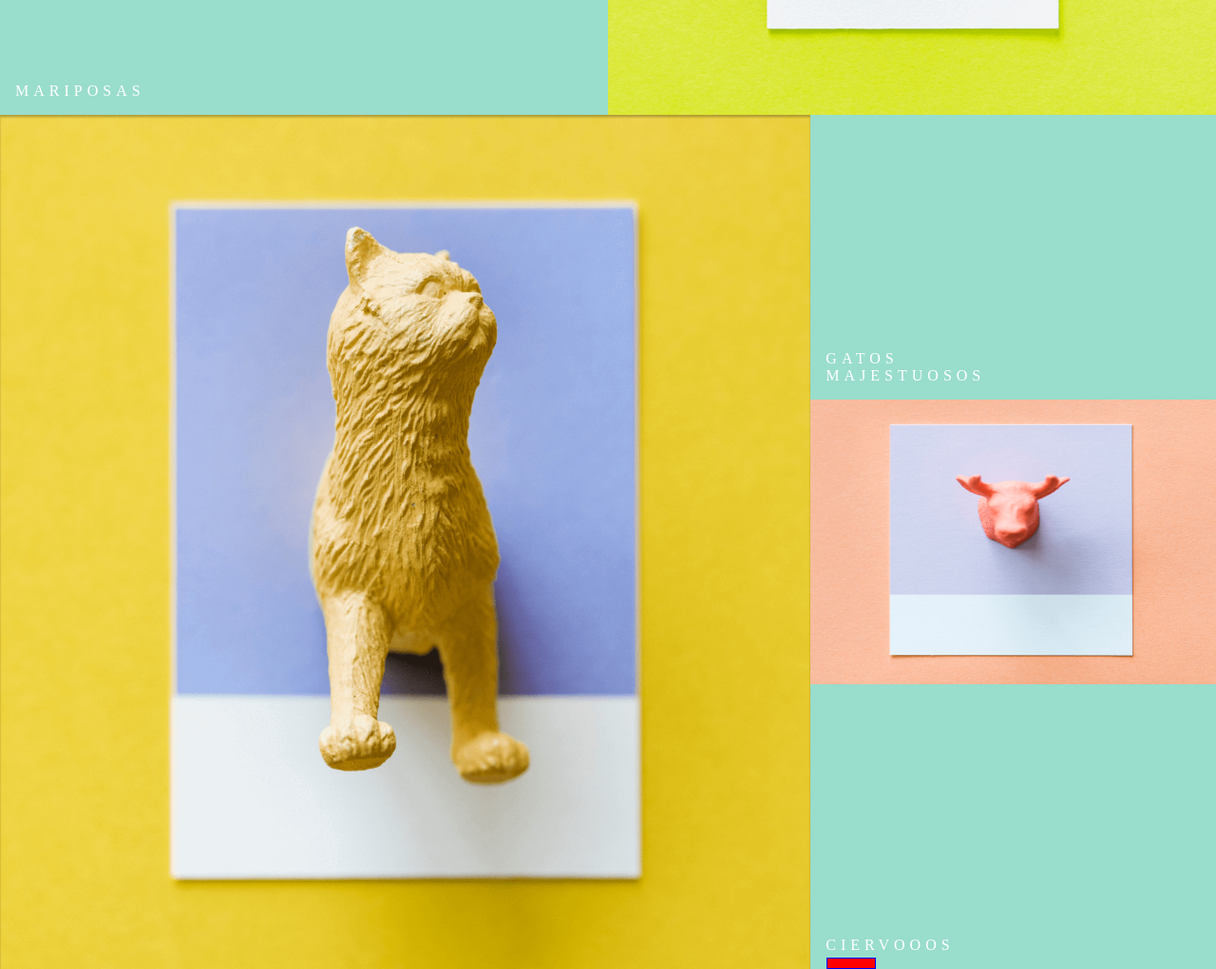
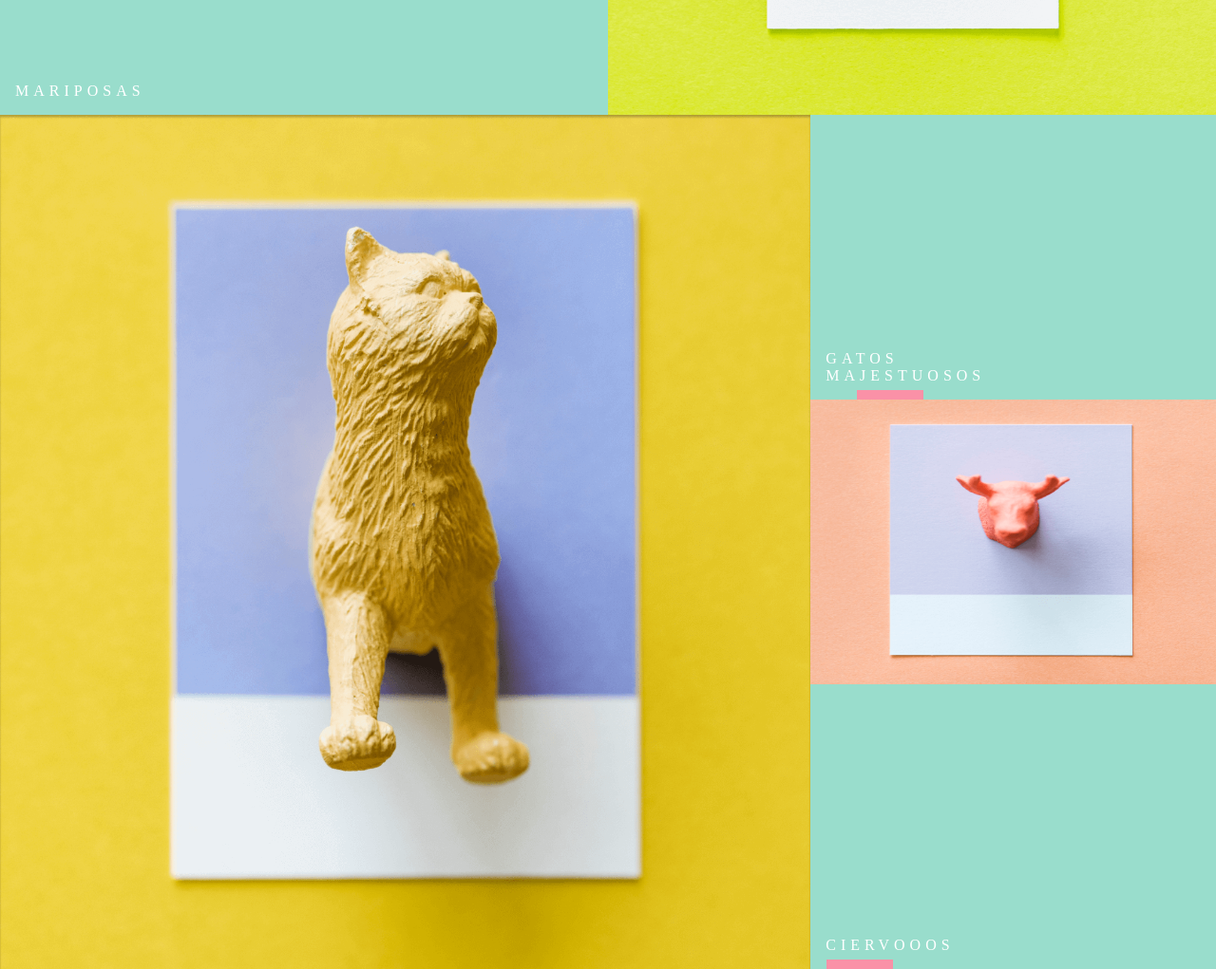
Before and after one commit to silfrido-lab/Practica-de-Sass-y-BEM, a plain HTML site: page index.html in a window 1280 px wide. Shown: the part 1840-2861 px from the top of the page at 95% size. Drawn offline with nearby package versions, Linux system fonts and the light colour scheme.

Commit message:
subrayado

```diff
--- a/src/sass/ss.scss
+++ b/src/sass/ss.scss
@@ -30,6 +30,14 @@
         align-items: flex-end;
         margin: 0;
         margin: 0 1em;
+        &::after {
+            content: "";
+            background: var(--pink);
+            width: 70px;
+            height: 10px;
+            // border: 1px solid blue;
+            transform: translateX(-135px);
+        }
         @media screen and (max-width: 800px) {
             grid-column: 1/3;
         }
@@ -49,10 +57,10 @@
         margin: 0 1em;
         &::after {
             content: "";
-            background: red;
-            width: 50px;
+            background: var(--pink);
+            width: 70px;
             height: 10px;
-            border: 1px solid blue;
+            // border: 1px solid blue;
             transform: translateX(-135px);
         }
         @media screen and (max-width: 800px) {
```
Also changed, not shown: src/sass/estilos.css, src/sass/ss.css, static/css/estilos.css, 3 other files.
